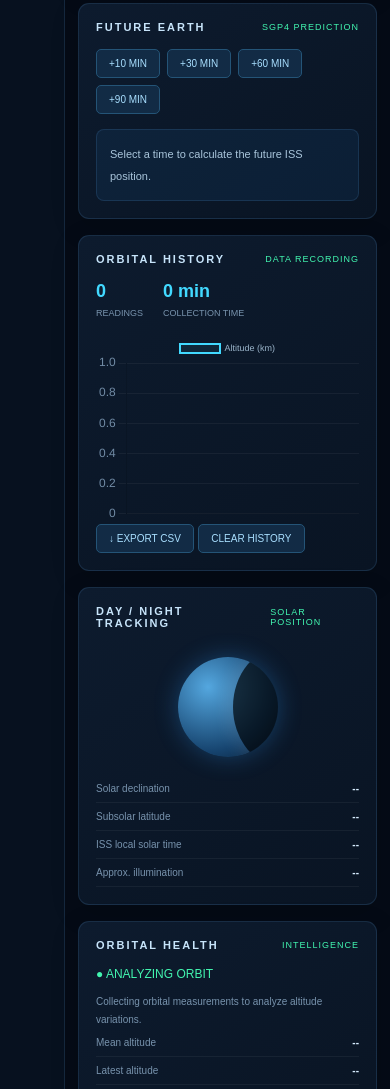
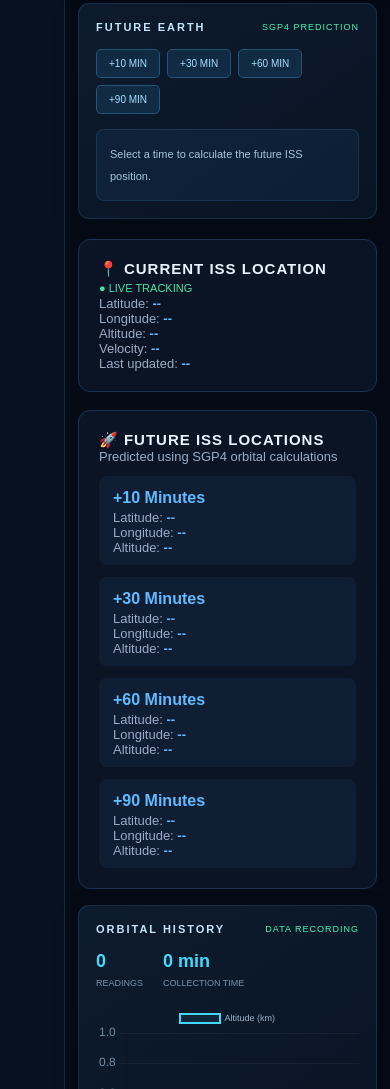
Before and after one commit to HareLakshmyNarayan/ORBITX-ISS-Analytics, a plain HTML site: page index.html in a window 390 px wide. Shown: the part 781-1870 px from the top of the page. Drawn offline with nearby package versions, Linux system fonts and the light colour scheme; no server answers.

Commit message:
Update index.html

```diff
--- a/index.html
+++ b/index.html
@@ -568,6 +568,58 @@ button { font-family: inherit; cursor: pointer; }
     .page-title { font-size: 15px; }
 }
 
+.iss-location-container {
+  display: grid;
+  grid-template-columns: repeat(2, minmax(0, 1fr));
+  gap: 18px;
+  margin-top: 20px;
+}
+
+.iss-location-card {
+  background: #0b1425;
+  border: 1px solid #1d3150;
+  border-radius: 12px;
+  padding: 20px;
+  color: #eaf3ff;
+}
+
+.iss-location-card h3 {
+  font-size: 15px;
+  letter-spacing: 1px;
+}
+
+.iss-location-card p {
+  color: #9aacc5;
+  font-size: 13px;
+}
+
+.iss-location-card strong {
+  color: #62baff;
+}
+
+.iss-live {
+  color: #48e6a2;
+  font-size: 11px;
+}
+
+.future-location {
+  background: #101e34;
+  padding: 10px 14px;
+  border-radius: 8px;
+  margin-top: 12px;
+}
+
+.future-location h4 {
+  color: #62baff;
+  margin: 3px 0;
+}
+
+@media(max-width: 750px) {
+  .iss-location-container {
+    grid-template-columns: 1fr;
+  }
+}
+
 </style>
 </head>
 
@@ -691,6 +743,56 @@ button { font-family: inherit; cursor: pointer; }
         </div>
 
     </section>
+
+<!-- ISS LOCATION INFORMATION -->
+
+<div class="iss-location-container">
+
+  <div class="iss-location-card">
+    <h3>📍 CURRENT ISS LOCATION</h3>
+    <span class="iss-live">● LIVE TRACKING</span>
+
+    <p>Latitude: <strong id="currentLat">--</strong></p>
+    <p>Longitude: <strong id="currentLon">--</strong></p>
+    <p>Altitude: <strong id="currentAlt">--</strong></p>
+    <p>Velocity: <strong id="currentVelocity">--</strong></p>
+    <p>Last updated: <strong id="issUpdated">--</strong></p>
+  </div>
+
+  <div class="iss-location-card">
+    <h3>🚀 FUTURE ISS LOCATIONS</h3>
+    <p>Predicted using SGP4 orbital calculations</p>
+
+    <div class="future-location">
+      <h4>+10 Minutes</h4>
+      <p>Latitude: <strong id="futureLat10">--</strong></p>
+      <p>Longitude: <strong id="futureLon10">--</strong></p>
+      <p>Altitude: <strong id="futureAlt10">--</strong></p>
+    </div>
+
+    <div class="future-location">
+      <h4>+30 Minutes</h4>
+      <p>Latitude: <strong id="futureLat30">--</strong></p>
+      <p>Longitude: <strong id="futureLon30">--</strong></p>
+      <p>Altitude: <strong id="futureAlt30">--</strong></p>
+    </div>
+
+    <div class="future-location">
+      <h4>+60 Minutes</h4>
+      <p>Latitude: <strong id="futureLat60">--</strong></p>
+      <p>Longitude: <strong id="futureLon60">--</strong></p>
+      <p>Altitude: <strong id="futureAlt60">--</strong></p>
+    </div>
+
+    <div class="future-location">
+      <h4>+90 Minutes</h4>
+      <p>Latitude: <strong id="futureLat90">--</strong></p>
+      <p>Longitude: <strong id="futureLon90">--</strong></p>
+      <p>Altitude: <strong id="futureAlt90">--</strong></p>
+    </div>
+  </div>
+
+</div>
 
     <!-- LOWER GRID -->
     <section class="lower-grid">
@@ -1135,10 +1237,13 @@ function updateDashboard(position) {
     const alt = position.alt;
     const velocity = position.velocity;
 
-    $("altitude").textContent = alt.toFixed(2);
-    $("velocity").textContent = Math.round(velocity).toLocaleString("en-US");
-    $("latitude").textContent = lat.toFixed(3) + "°";
-    $("longitude").textContent = lng.toFixed(3) + "°";
+  // CURRENT ISS LOCATION
+$("currentLat").textContent = lat.toFixed(3) + "°";
+$("currentLon").textContent = lng.toFixed(3) + "°";
+$("currentAlt").textContent = alt.toFixed(2) + " km";
+$("currentVelocity").textContent =
+    Math.round(velocity).toLocaleString("en-US") + " km/h";
+$("issUpdated").textContent = new Date().toISOString().slice(11,19) + " UTC";
 
     $("snapshotAltitude").textContent = alt.toFixed(2) + " km";
     $("snapshotVelocity").textContent = Math.round(velocity) + " km/h";
@@ -1294,6 +1399,35 @@ function predict(minutes, button) {
     addEvent("Future position calculated: +" + minutes + " minutes.");
 }
 
+/* FUTURE ISS LOCATION CARDS */
+
+function updateFutureLocations() {
+
+    if (!satelliteRecord) return;
+
+    const now = new Date();
+    const predictionTimes = [10, 30, 60, 90];
+
+    predictionTimes.forEach(minutes => {
+
+        const futureDate = new Date(
+            now.getTime() + minutes * 60000
+        );
+
+        const position = getSGP4Position(futureDate);
+
+        if (!position) return;
+
+        $("futureLat" + minutes).textContent =
+            position.lat.toFixed(3) + "°";
+
+        $("futureLon" + minutes).textContent =
+            position.lng.toFixed(3) + "°";
+
+        $("futureAlt" + minutes).textContent =
+            position.alt.toFixed(2) + " km";
+    });
+}
 
 /* ==========================================
    DAY / NIGHT CALCULATION
```
